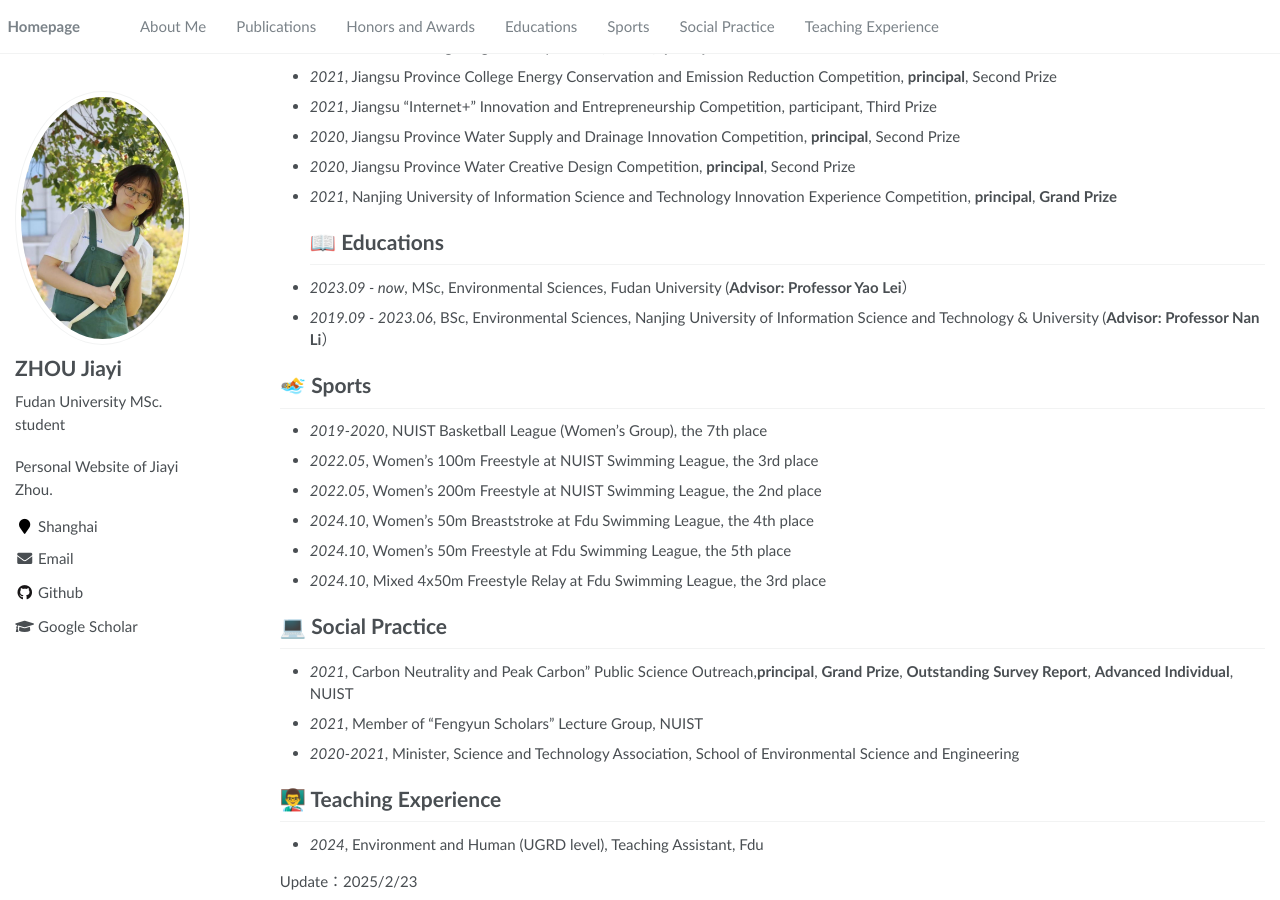
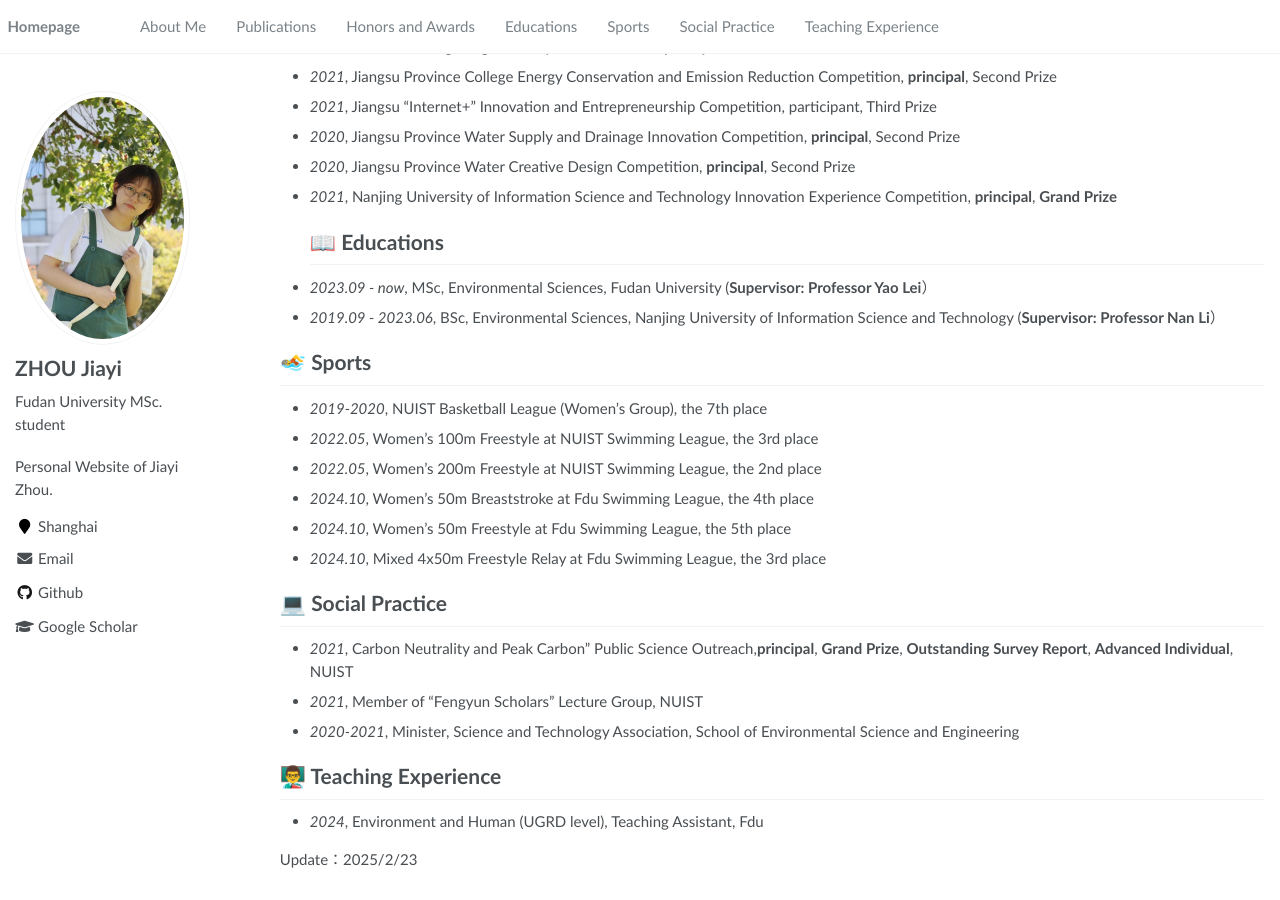
Before and after one commit to jiayizhou1022/jiayizhou1022.github.io, a Jekyll site: the page built from _pages/about.md, in a window 1280 px wide and 900 px high, scrolled down 1325 px. Built offline with Jekyll 4.4.1, drawn with Linux system fonts in a browser that asks for light colours; after the commit the page ends 2203 px from its top, so only the background shows below that.

Commit message:
Update about.md

```diff
--- a/_pages/about.md
+++ b/_pages/about.md
@@ -88,8 +88,8 @@ In terms of my personal life, I am a relatively introverted person, but can be q
 - *2021*, Nanjing University of Information Science and Technology Innovation Experience Competition, **principal**, **Grand Prize**
 <span class='anchor' id='educations'></span>
 # 📖 Educations
-- *2023.09 - now*, MSc, Environmental Sciences, Fudan University (**Advisor: Professor Yao Lei**）
-- *2019.09 - 2023.06*, BSc, Environmental Sciences, Nanjing University of Information Science and Technology & University (**Advisor: Professor Nan Li**）
+- *2023.09 - now*, MSc, Environmental Sciences, Fudan University (**Supervisor: Professor Yao Lei**）
+- *2019.09 - 2023.06*, BSc, Environmental Sciences, Nanjing University of Information Science and Technology (**Supervisor: Professor Nan Li**）
 
 <!--# 💬 Invited Talks
 - *2021.06*, Lorem ipsum dolor sit amet, consectetur adipiscing elit. Vivamus ornare aliquet ipsum, ac tempus justo dapibus sit amet.
```
